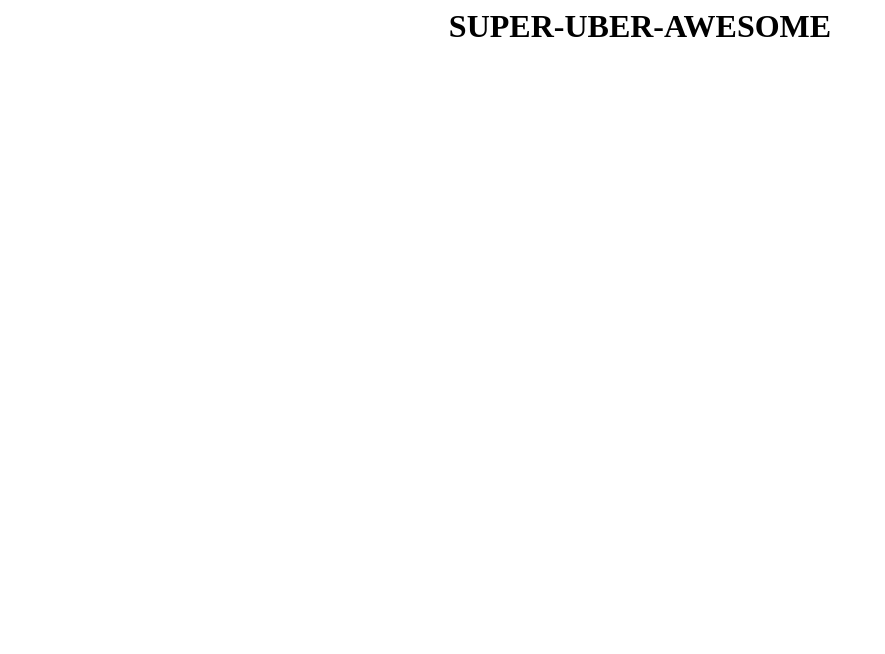
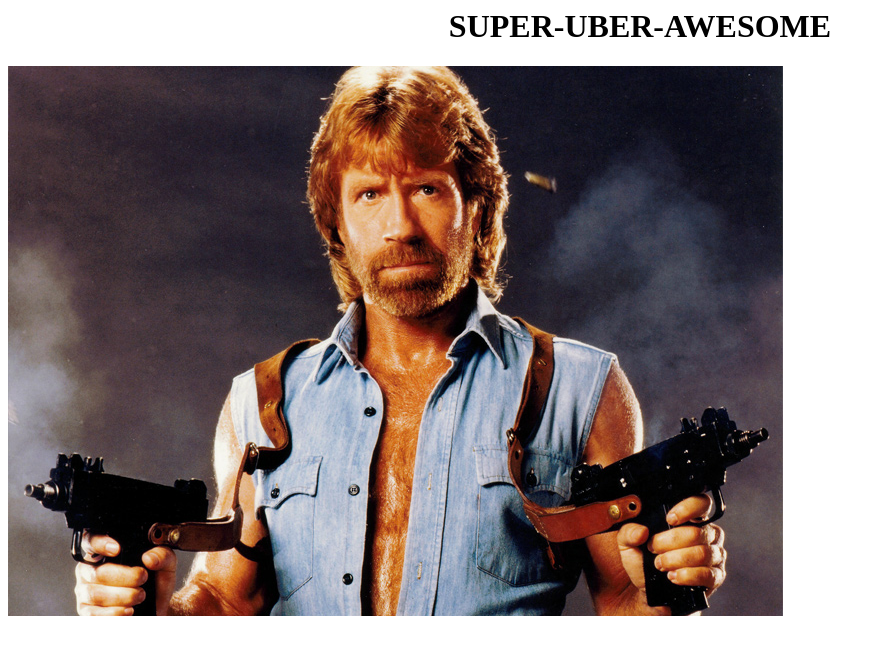
Before and after one commit to seanclerkin/hackathon-web, a plain HTML site: page index.html in a window 1280 px wide. Shown: the whole page, without its empty margins (0-885 px from the left). Drawn offline with Linux system fonts and the light colour scheme.

Commit message:
add chuck

```diff
--- a/index.html
+++ b/index.html
@@ -1,5 +1,6 @@
 <html>
 <body>
 <div align="center"><h1>SUPER-UBER-AWESOME</h1></div>
+<img src="chuck-norris-uzis.jpg" align="center">
 </body>
 </html>
```
Also changed, not shown: chuck-norris-uzis.jpg (added).
